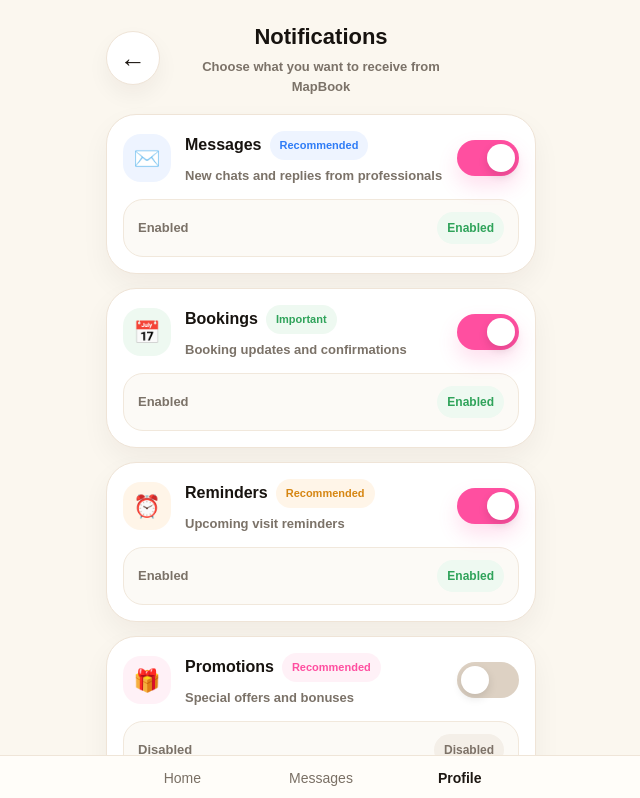
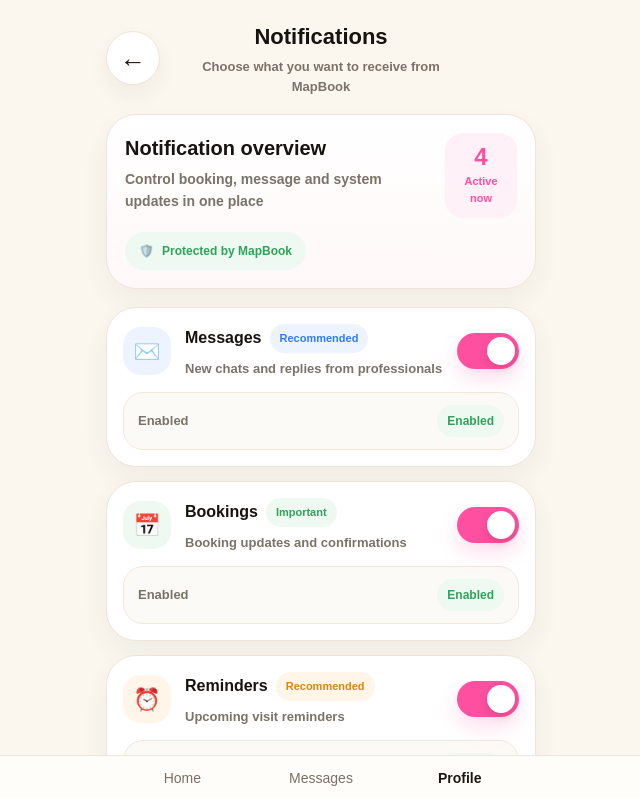
Before and after one commit to bellasalon4u-source/mapbookapp, a Next.js app: page /profile/notifications in a window 1280 px wide. Shown: the top 798 px of the page, without its empty margins (319-959 px from the left). Built offline with nearby package versions, Linux system fonts and the light colour scheme.

Commit message:
git add app/profile/notifications/page.tsx git commit -m "redesign notifications page"

```diff
--- a/app/profile/notifications/page.tsx
+++ b/app/profile/notifications/page.tsx
@@ -15,6 +15,9 @@ const notificationTexts = {
   EN: {
     title: 'Notifications',
     subtitle: 'Choose what you want to receive from MapBook',
+    overview: 'Notification overview',
+    overviewSub: 'Control booking, message and system updates in one place',
+    activeNow: 'Active now',
     messages: 'Messages',
     messagesSub: 'New chats and replies from professionals',
     bookings: 'Bookings',
@@ -29,10 +32,14 @@ const notificationTexts = {
     disabled: 'Disabled',
     important: 'Important',
     recommended: 'Recommended',
+    protected: 'Protected by MapBook',
   },
   ES: {
     title: 'Notificaciones',
     subtitle: 'Elige qué quieres recibir de MapBook',
+    overview: 'Resumen de notificaciones',
+    overviewSub: 'Controla reservas, mensajes y actualizaciones del sistema en un solo lugar',
+    activeNow: 'Activo ahora',
     messages: 'Mensajes',
     messagesSub: 'Nuevos chats y respuestas de profesionales',
     bookings: 'Reservas',
@@ -47,10 +54,14 @@ const notificationTexts = {
     disabled: 'Desactivado',
     important: 'Importante',
     recommended: 'Recomendado',
+    protected: 'Protegido por MapBook',
   },
   RU: {
     title: 'Уведомления',
     subtitle: 'Выберите, какие уведомления получать от MapBook',
+    overview: 'Обзор уведомлений',
+    overviewSub: 'Управляйте сообщениями, бронями и системными обновлениями в одном месте',
+    activeNow: 'Активно сейчас',
     messages: 'Сообщения',
     messagesSub: 'Новые чаты и ответы от мастеров',
     bookings: 'Бронирования',
@@ -65,10 +76,14 @@ const notificationTexts = {
     disabled: 'Выключено',
     important: 'Важно',
     recommended: 'Рекомендуется',
+    protected: 'Защищено MapBook',
   },
   CZ: {
     title: 'Oznámení',
     subtitle: 'Vyberte, jaká oznámení chcete dostávat od MapBook',
+    overview: 'Přehled oznámení',
+    overviewSub: 'Spravujte rezervace, zprávy a systémové aktualizace na jednom místě',
+    activeNow: 'Aktivní nyní',
     messages: 'Zprávy',
     messagesSub: 'Nové chaty a odpovědi od specialistů',
     bookings: 'Rezervace',
@@ -83,10 +98,14 @@ const notificationTexts = {
     disabled: 'Vypnuto',
     important: 'Důležité',
     recommended: 'Doporučeno',
+    protected: 'Chráněno MapBook',
   },
   DE: {
     title: 'Benachrichtigungen',
     subtitle: 'Wähle, welche Mitteilungen du von MapBook erhalten möchtest',
+    overview: 'Benachrichtigungsübersicht',
+    overviewSub: 'Verwalte Buchungen, Nachrichten und Systemupdates an einem Ort',
+    activeNow: 'Jetzt aktiv',
     messages: 'Nachrichten',
     messagesSub: 'Neue Chats und Antworten von Profis',
     bookings: 'Buchungen',
@@ -101,10 +120,14 @@ const notificationTexts = {
     disabled: 'Inaktiv',
     important: 'Wichtig',
     recommended: 'Empfohlen',
+    protected: 'Durch MapBook geschützt',
   },
   PL: {
     title: 'Powiadomienia',
     subtitle: 'Wybierz, jakie powiadomienia chcesz otrzymywać od MapBook',
+    overview: 'Przegląd powiadomień',
+    overviewSub: 'Zarządzaj rezerwacjami, wiadomościami i aktualizacjami systemu w jednym miejscu',
+    activeNow: 'Aktywne teraz',
     messages: 'Wiadomości',
     messagesSub: 'Nowe czaty i odpowiedzi od specjalistów',
     bookings: 'Rezerwacje',
@@ -119,6 +142,7 @@ const notificationTexts = {
     disabled: 'Wyłączone',
     important: 'Ważne',
     recommended: 'Zalecane',
+    protected: 'Chronione przez MapBook',
   },
 } as const;
 
@@ -248,6 +272,8 @@ export default function NotificationsPage() {
     },
   ];
 
+  const enabledCount = items.filter((item) => profile.notificationSettings[item.key]).length;
+
   return (
     <main
       style={{
@@ -305,6 +331,97 @@ export default function NotificationsPage() {
           </div>
 
           <div />
+        </div>
+
+        <div
+          style={{
+            marginTop: 18,
+            borderRadius: 30,
+            border: '1px solid #f0e3d7',
+            background: 'linear-gradient(180deg, #ffffff 0%, #fff8f8 100%)',
+            padding: 18,
+            boxShadow: '0 12px 28px rgba(44, 23, 10, 0.05)',
+          }}
+        >
+          <div
+            style={{
+              display: 'flex',
+              justifyContent: 'space-between',
+              gap: 14,
+              alignItems: 'flex-start',
+            }}
+          >
+            <div>
+              <div
+                style={{
+                  fontSize: 20,
+                  fontWeight: 900,
+                  color: '#17130f',
+                }}
+              >
+                {text.overview}
+              </div>
+              <div
+                style={{
+                  marginTop: 6,
+                  fontSize: 14,
+                  lineHeight: 1.55,
+                  color: '#7b7268',
+                  fontWeight: 700,
+                }}
+              >
+                {text.overviewSub}
+              </div>
+            </div>
+
+            <div
+              style={{
+                borderRadius: 18,
+                background: '#fff1f7',
+                color: '#ff4fa0',
+                minWidth: 72,
+                padding: '12px 12px',
+                textAlign: 'center',
+              }}
+            >
+              <div
+                style={{
+                  fontSize: 24,
+                  fontWeight: 900,
+                  lineHeight: 1,
+                }}
+              >
+                {enabledCount}
+              </div>
+              <div
+                style={{
+                  marginTop: 4,
+                  fontSize: 11,
+                  fontWeight: 900,
+                }}
+              >
+                {text.activeNow}
+              </div>
+            </div>
+          </div>
+
+          <div
+            style={{
+              marginTop: 14,
+              display: 'inline-flex',
+              alignItems: 'center',
+              gap: 8,
+              borderRadius: 999,
+              padding: '10px 14px',
+              background: '#eef9f1',
+              color: '#2fa35a',
+              fontSize: 12,
+              fontWeight: 900,
+            }}
+          >
+            <span>🛡️</span>
+            <span>{text.protected}</span>
+          </div>
         </div>
 
         <div style={{ marginTop: 18, display: 'grid', gap: 14 }}>
```
